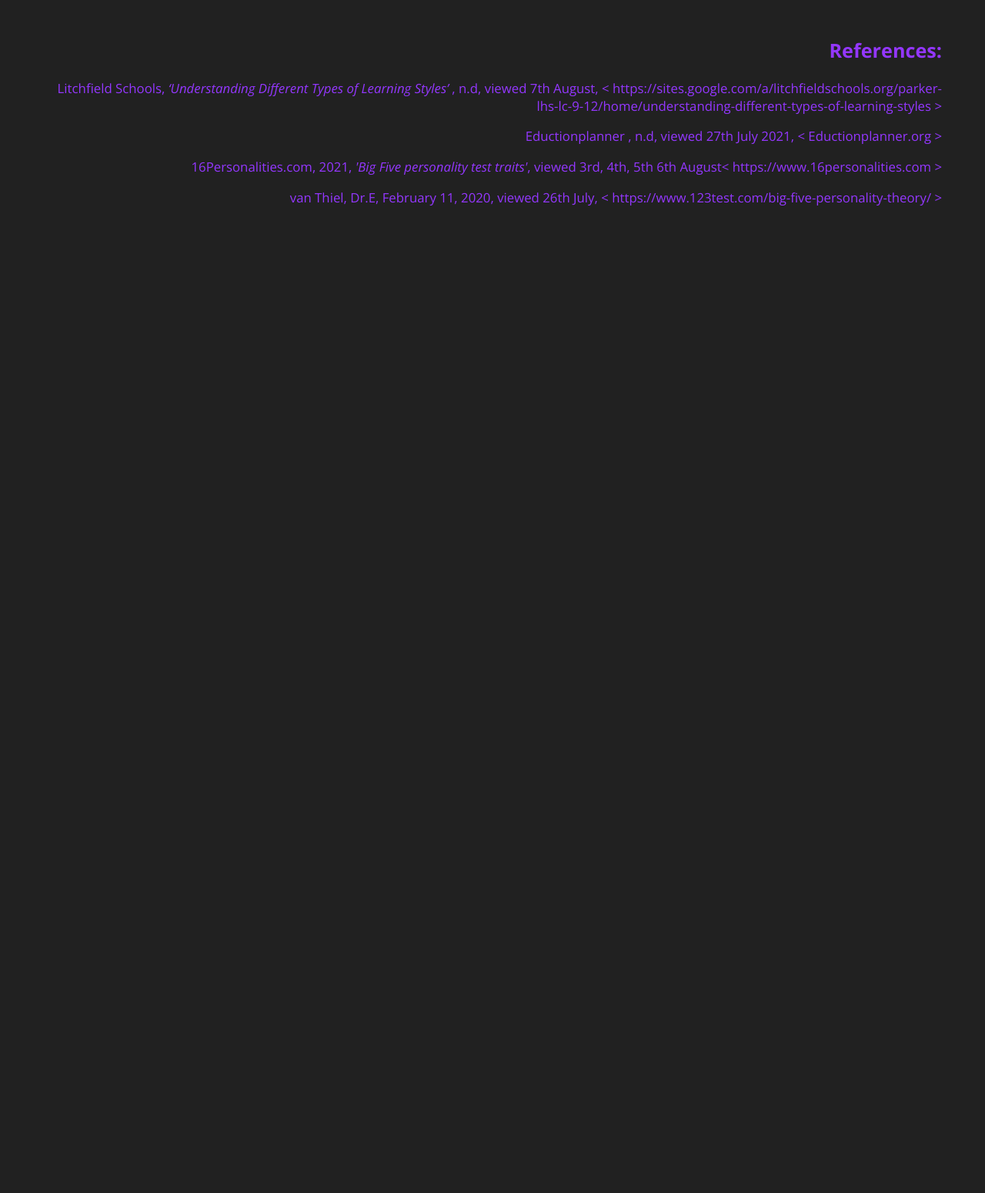
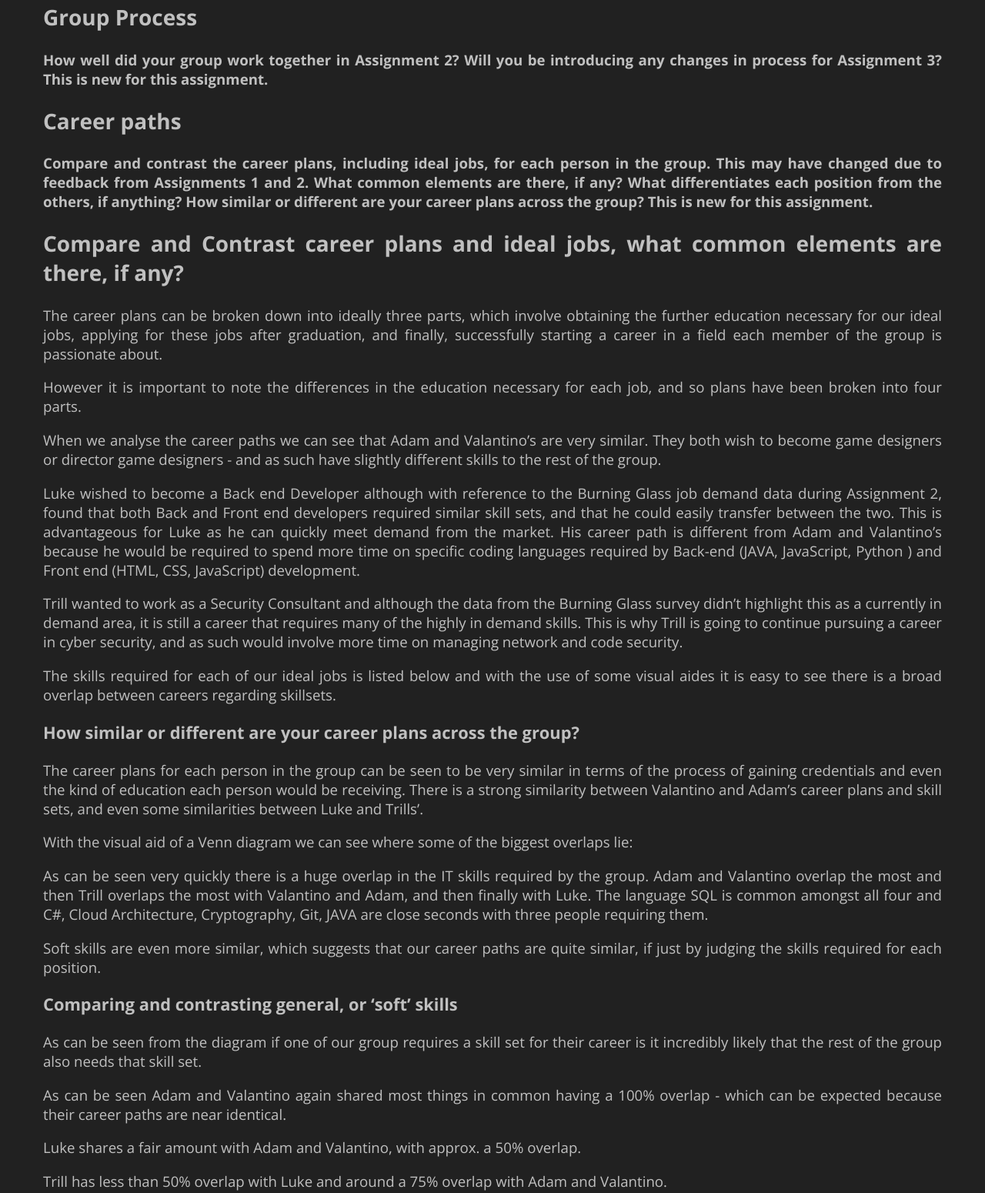
Before and after one commit to Wolf64818/CPT110Assignment3, a plain HTML site: page team_profile.html in a window 1280 px wide. Shown: the part 4869-6419 px from the top of the page at 77% size. Before the commit the page ends 5154 px from the top, so only its background shows below. Drawn offline with nearby package versions, Linux system fonts and the light colour scheme.

Commit message:
Update team_profile.html
Adding the career information I wrote earlier during week 8
Now making it neater and adding it to the final document

```diff
--- a/team_profile.html
+++ b/team_profile.html
@@ -104,7 +104,68 @@
 	<p>In the following we can see that a large number of our group are visual learners, which according to a report (Understanding Different Types of Learning Styles, n.d)  is one of the most common type of learners, making up to 65% of the population.  These types of learners learn best with something to read and often don’t do well with things they must remember from voice.  They can still perform but they are much better when they are reading, seeing and with the use of visual aids. </p>
 
 	<p>Both Adam and Trill are visual learners, whereas Luke is an auditory learner, so would benefit from hearing rather than seeing.  He would learn well enough in the group however because a lot of our meetings are based around sharing knowledge and planning experiences vocally rather than optically.</p>
+
+
+<h2>Group Process</h2>
+	<p><strong>How well did your group work together in Assignment 2? Will you be introducing any changes in process for Assignment 3?
+		This is new for this assignment.</strong></p>
+	<p></p>
+	<p></p>
+	<p></p>
+
+
+
+
+<h2>Career paths</h2>
+	<p><strong>Compare and contrast the career plans, including ideal jobs, for each person in the group. This may have changed due to feedback from Assignments 1 and 2. What common elements are there, if any? What differentiates each position from the others, if anything? How similar or different are your career plans across the group? This is new for this assignment.</strong></p>
+	<p></p>
+	<p></p>
+	<p></p>
+
+<h2>Compare and Contrast career plans and ideal jobs, what common elements are there, if any?</h2>
+
+	<p>The career plans can be broken down into ideally three parts, which involve obtaining the further education necessary for our ideal jobs, applying for these jobs after graduation, and finally, successfully starting a career in a field each member of the group is passionate about.</p>
+
+	<p>However it is important to note the differences in the education necessary for each job, and so plans have been broken into four parts.</p>
+
+	<p>When we analyse the career paths we can see that Adam and Valantino’s are very similar.  They both wish to become game designers or director game designers - and as such have slightly different skills to the rest of the group.</p>
+
+	<p>Luke wished to become a Back end Developer although with reference to the Burning Glass job demand data during Assignment 2, found that both Back and Front end developers required similar skill sets, and that he could easily transfer between the two.  This is advantageous for Luke as he can quickly meet demand from the market.  His career path is different from Adam and Valantino’s because he would be required to spend more time on specific coding languages required by Back-end (JAVA, JavaScript, Python ) and Front end (HTML, CSS, JavaScript) development.</p>
+
+	<p>Trill wanted to work as a Security Consultant and although the data from the Burning Glass survey didn’t highlight this as a currently in demand area, it is still a career that requires many of the highly in demand skills.  This is why Trill is going to continue pursuing a career in cyber security, and as such would involve more time on managing network and code security.</p>
+
+	<p>The skills required for each of our ideal jobs is listed below and with the use of some visual aides it is easy to see there is a broad overlap between careers regarding skillsets.</p>
+
+<h3>How similar or different are your career plans across the group?</h3>
+
+	<p>The career plans for each person in the group can be seen to be very similar in terms of the process of gaining credentials and even the kind of education each person would be receiving.  There is a strong similarity between Valantino and Adam’s career plans and skill sets, and even some similarities between Luke and Trills’.</p>
+
+	<p>With the visual aid of a Venn diagram we can see where some of the biggest overlaps lie: </p>
+
+	<p>As can be seen very quickly there is a huge overlap in the IT skills required by the group. Adam and Valantino overlap the most and then Trill overlaps the most with Valantino and Adam, and then finally with Luke.  The language SQL is common amongst all four and C#, Cloud Architecture, Cryptography, Git, JAVA are close seconds with three people requiring them.</p>
+
+	<p>Soft skills are even more similar, which suggests that our career paths are quite similar, if just by judging the skills required for each position.</p>
+
+<h3>Comparing and contrasting general, or ‘soft’ skills</h3>
+
+	<p>As can be seen from the diagram if one of our group requires a skill set for their career is it incredibly likely that the rest of the group also needs that skill set.</p>
+
+	<p> As can be seen Adam and Valantino again shared most things in common having a 100% overlap - which can be expected because their career paths are near identical.</p>
+
+	<p>Luke shares a fair amount with Adam and Valantino, with approx. a 50% overlap.</p>
+
+	<p>Trill has less than 50% overlap with Luke and around a 75% overlap with Adam and Valantino.</p>
+
+	<p>The biggest similarities and differences in the groups were the specific IT skills required by the career paths of each individual.  Whereas Luke would focus on back/front end development, Adam and Valantino career’s involve time spent on learning the  game tends and progressions; and Trill has very little overlap with either of these different career paths as she would spend more time in networking security.</p>
+
+	<p>However by and large the skill sets required are very very similar.</p>
+
+
+
 </div>
+
+
+
 
 
 
```
